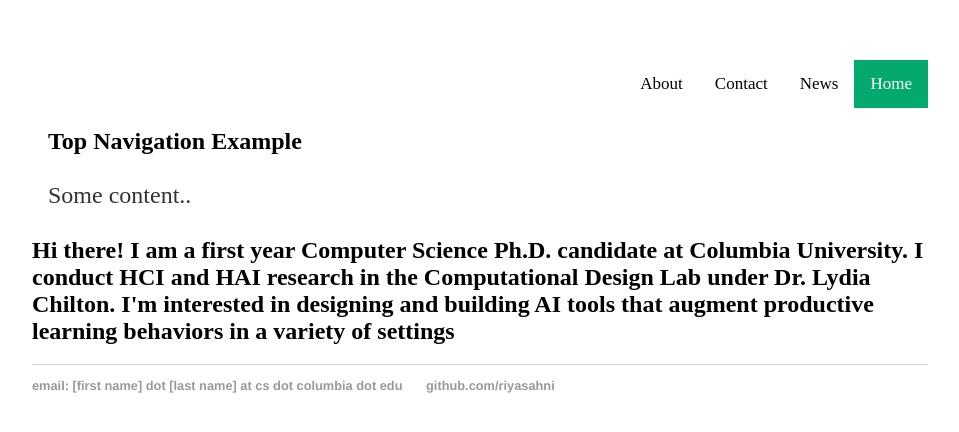
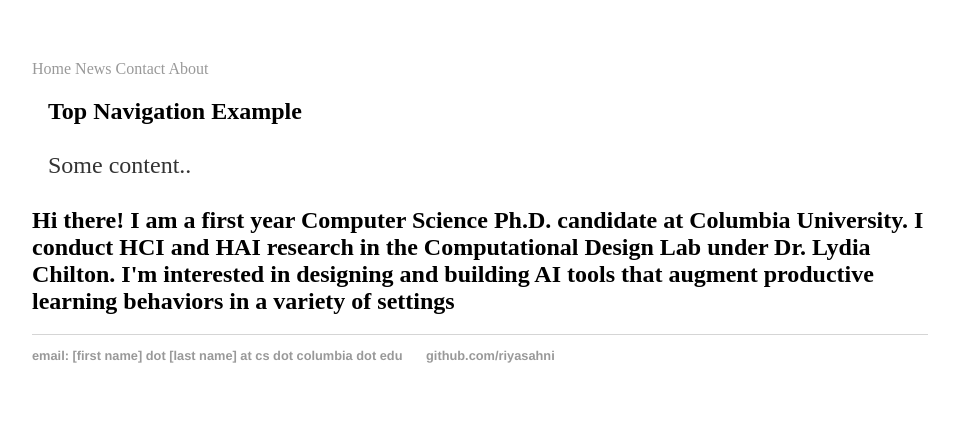
Before and after one commit to riyasahni/riyasahni.github.io, a Jekyll site: the page built from index.html, in a window 1280 px wide. Shown: the top 432 px of the page, without its empty margins (160-1119 px from the left). Built offline with Jekyll 4.4.1, drawn with Linux system fonts in a browser that asks for light colours.

Commit message:
:p playing around

```diff
--- a/css/main.css
+++ b/css/main.css
@@ -1,7 +1,6 @@
 body {
     margin: 60px auto;
     width: 70%;
-    font: 'Alegreya Sans';
 }
 header {
     background: rgb(53, 41, 116);
@@ -15,11 +14,15 @@
          color: rgb(116, 130, 230);
 }
 nav ul, footer ul {
-    font-family:'Helvetica', 'Arial', 'Sans-Serif', 'Alegreya';
+    font-family:'Helvetica', 'Arial', 'Sans-Serif';
     padding: 0px;
     list-style: none;
     font-weight: bold;
 }
+nav {
+    float: right;
+}
+
 nav ul li, footer ul li {
     display: inline;
     margin-right: 20px;
@@ -53,23 +56,3 @@
 ul.posts li {
     list-style: none;
 }
-.topnav {
-    overflow: hidden;
-}
-.topnav a {
-    float: right;
-    color: Black;
-    text-align: center;
-    padding: 14px 16px;
-    text-decoration: none;
-    font-size: 17px;
-}
-.topnav a:hover {
-    background-color: #ddd;
-    color: black;
-}
-
-.topnav a.active {
-    background-color: #04AA6D;
-    color: white;
-}
```
